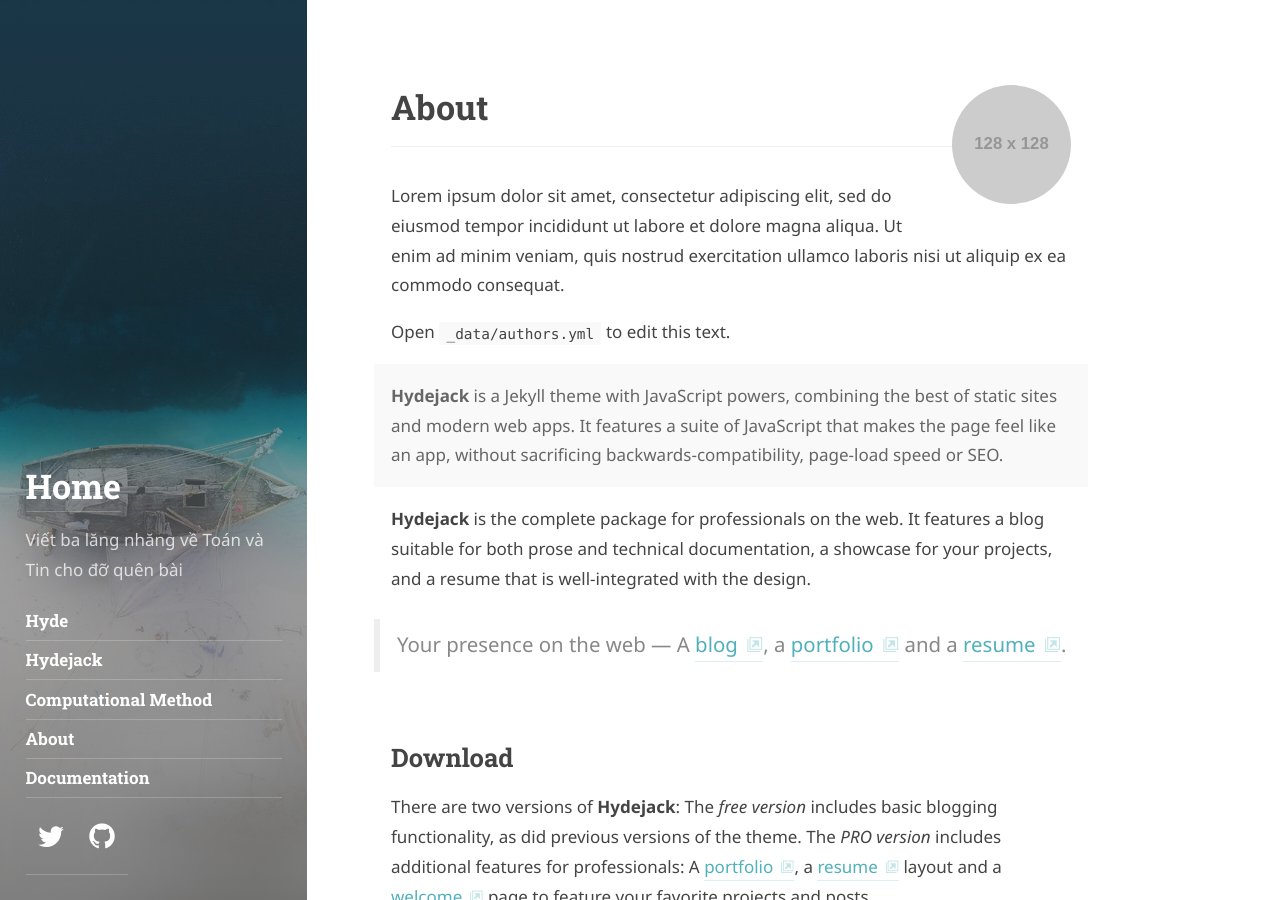
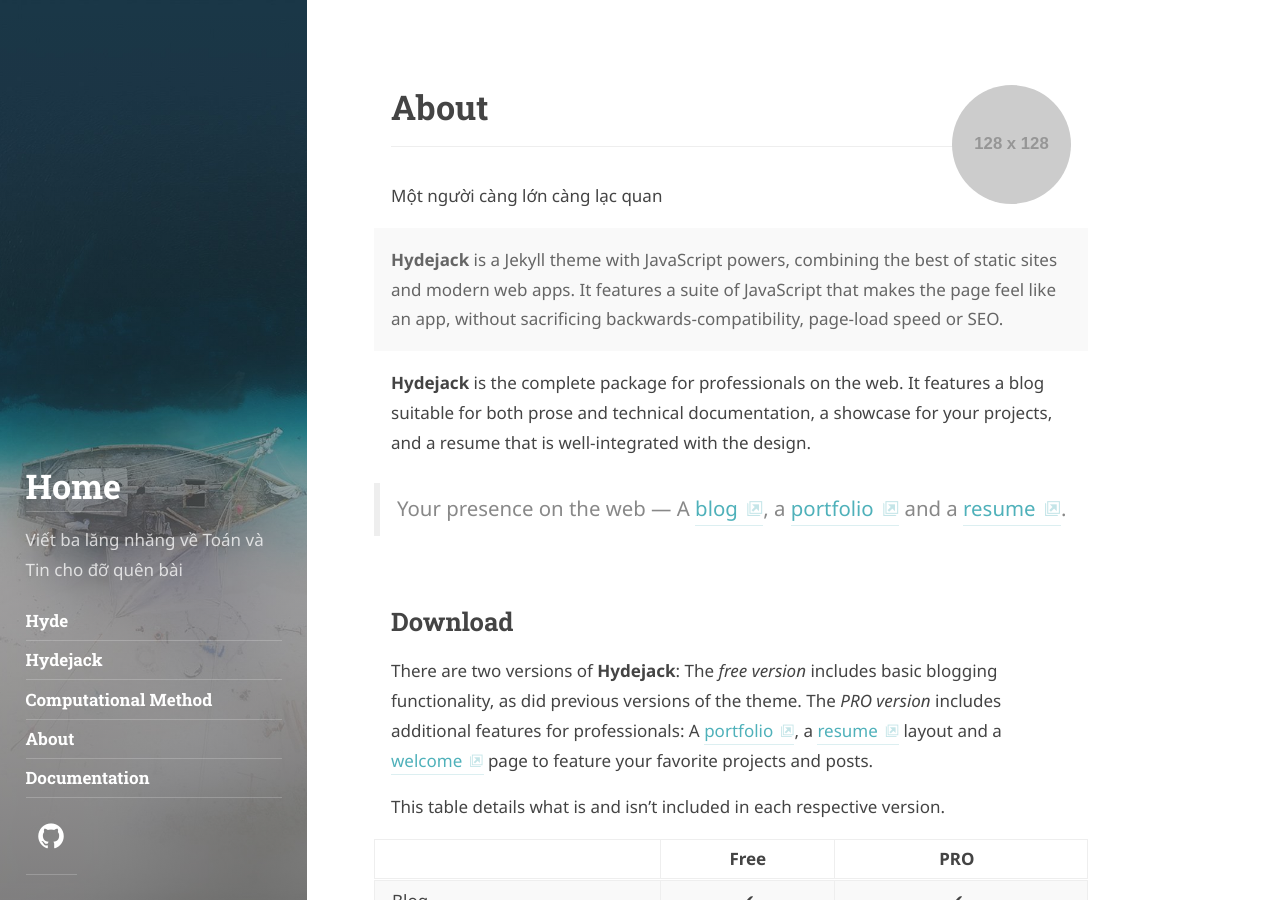
Before and after one commit to jurgendn/old-jurgendn-github-io, a Jekyll site: the page built from about.md, in a window 1280 px wide and 900 px high. Built offline with Jekyll 4.4.1, drawn with Linux system fonts in a browser that asks for light colours; some web fonts are replaced.

Commit message:
Change author

```diff
--- a/_data/authors.yml
+++ b/_data/authors.yml
@@ -2,17 +2,13 @@
 # Must be the same as `author` in `_config.yml`.
 # Change `author1` to your shortname.
 author1:
-  name:              <firstname> <lastname>
-  email:             <mail@domain.tld>
+  name:              Jurgen
+  email:             dung.nt170062@sis.hust.edu.vn
 
   # Used at the bottom of each page and at the top of the `about` layout
   # Markdown enabled, can use multiple paragraphs (enabled by `|`)
   about:             |
-    Lorem ipsum dolor sit amet, consectetur adipiscing elit,
-    sed do eiusmod tempor incididunt ut labore et dolore magna aliqua.
-    Ut enim ad minim veniam, quis nostrud exercitation ullamco laboris nisi ut aliquip ex ea commodo consequat.
-
-    Open `_data/authors.yml` to edit this text.
+    Một người càng lớn càng lạc quan
 
   # This photo will be used in the about section
   picture:
@@ -26,8 +22,8 @@
   # Comment/uncommet to show/hide
   # Rearrange to change the order in which they appear
   social:
-    twitter:         <username>
-    github:          <username>
+    # twitter:         <username>
+    github:          billrizer
     # email:           mailto:<mail@domain.tld>
     # rss:             https://<url>/feed.xml
     # facebook:        <username>
```
